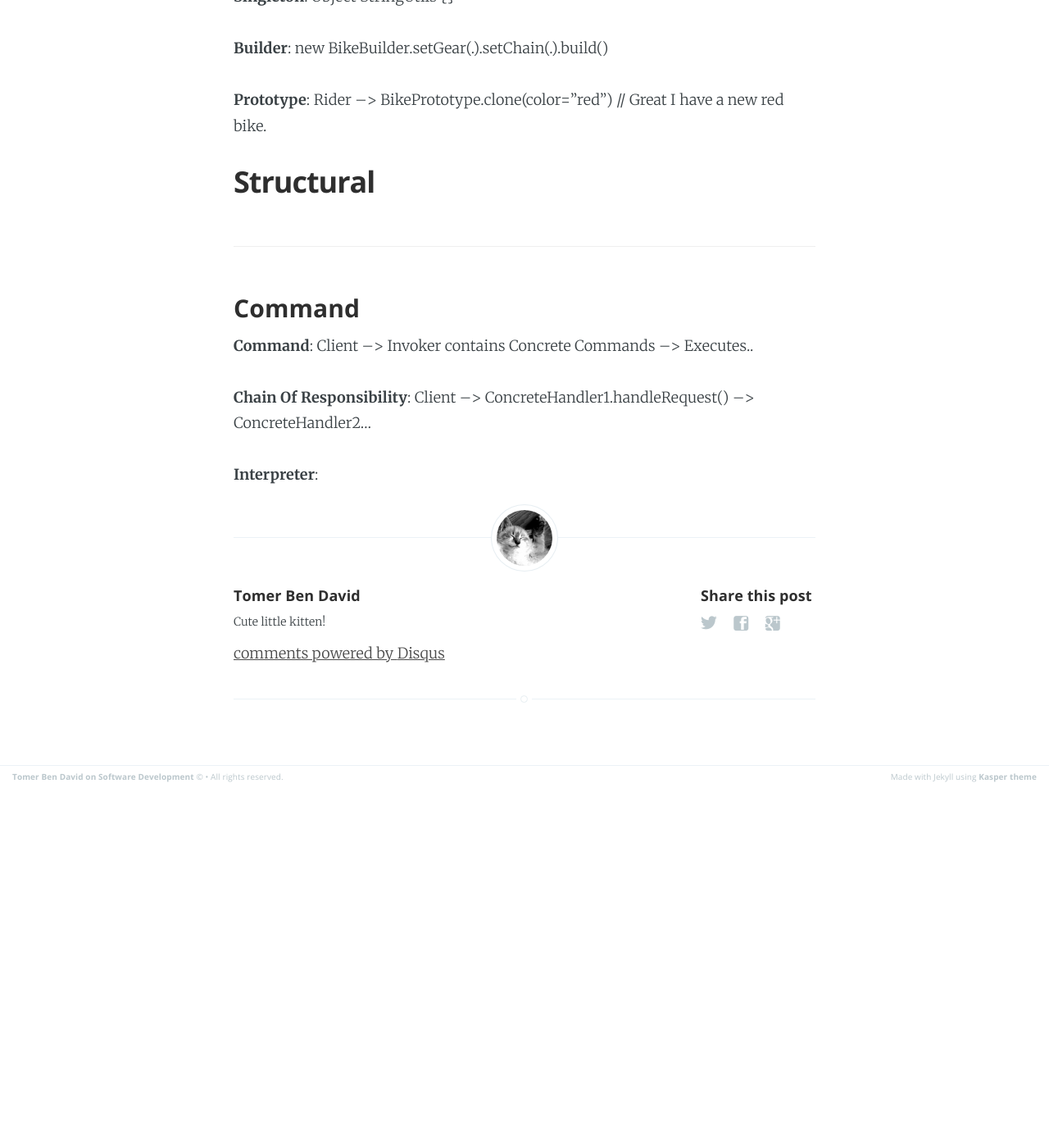
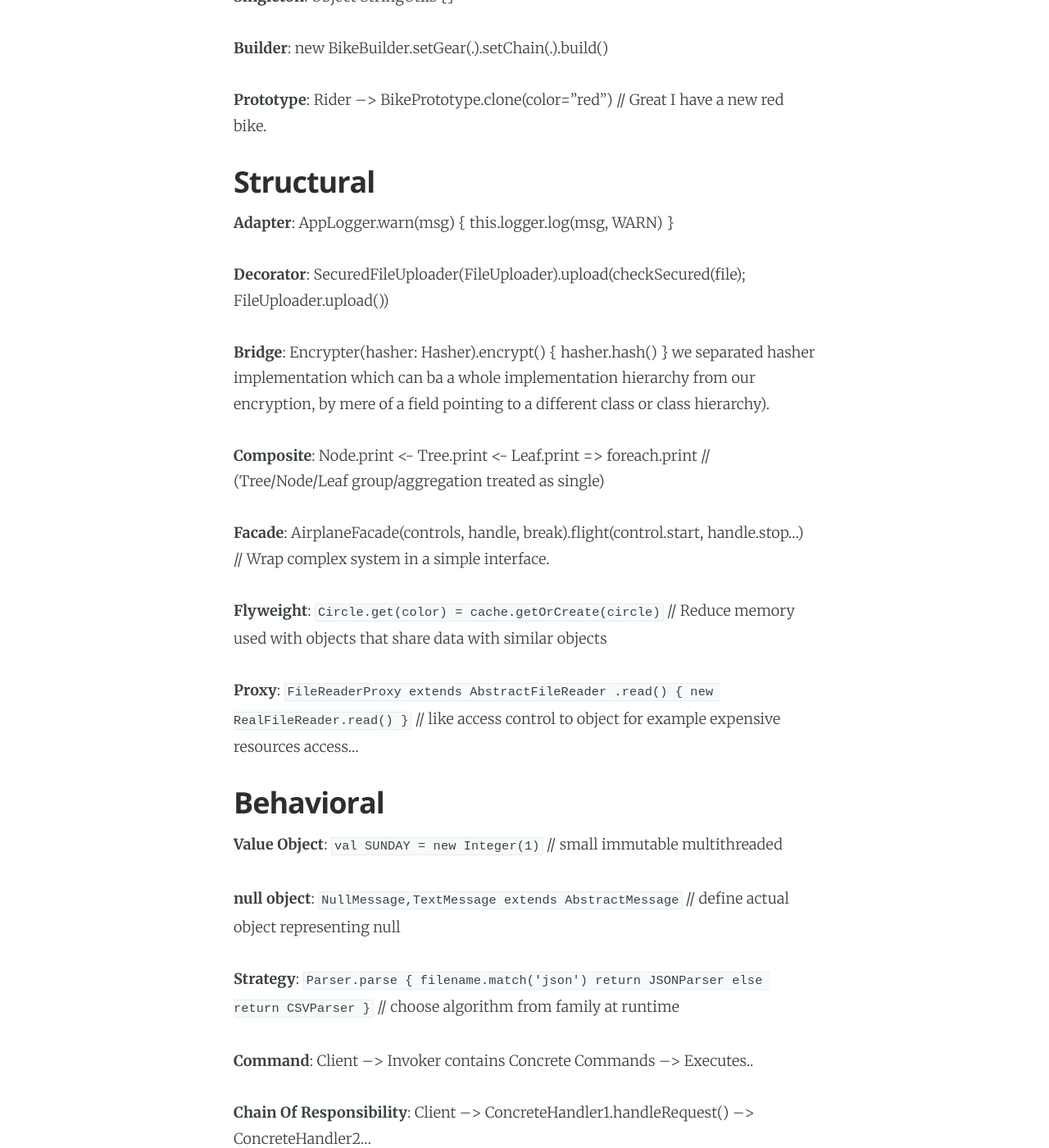
Before and after one commit to tomer-ben-david/tomer-ben-david.github.io.jekyll, a Jekyll site: the page built from _posts/2017/2017-04-24-page-cheatsheet-design-patterns.md, in a window 1280 px wide and 1400 px high, scrolled down 612 px. Shown: the whole window at 82% size. Built offline with Jekyll 4.4.1, drawn with Linux system fonts in a browser that asks for light colours; comment, search, counter and statistics services are not loaded; before the commit the page ends 1574 px from its top, so only the background shows below that; some of the changed text lies outside the part shown.

Commit message:
+design patterns

```diff
--- a/_posts/2017/2017-04-24-page-cheatsheet-design-patterns.md
+++ b/_posts/2017/2017-04-24-page-cheatsheet-design-patterns.md
@@ -5,7 +5,7 @@ date:   2017-04-22 22:18:00
 categories: cheatsheet,design-patterns,dev
 comments: true
 ---
-## Introduction
+## Brief Summary of design patterns
 
 ## Creational
 
@@ -23,12 +23,44 @@ comments: true
 
 ## Structural
 
-****
+**Adapter**: AppLogger.warn(msg) { this.logger.log(msg, WARN) }
 
-### Command
+**Decorator**: SecuredFileUploader(FileUploader).upload(checkSecured(file); FileUploader.upload())
+
+**Bridge**: Encrypter(hasher: Hasher).encrypt() { hasher.hash() } we separated hasher implementation which can ba a whole implementation hierarchy from our encryption, by mere of a field pointing to a different class or class hierarchy).
+
+**Composite**: Node.print <- Tree.print <- Leaf.print => foreach.print // (Tree/Node/Leaf group/aggregation treated as single)
+
+**Facade**: AirplaneFacade(controls, handle, break).flight(control.start, handle.stop...) // Wrap complex system in a simple interface.
+
+**Flyweight**: `Circle.get(color) = cache.getOrCreate(circle)` // Reduce memory used with objects that share data with similar objects
+
+**Proxy**: `FileReaderProxy extends AbstractFileReader .read() { new RealFileReader.read() }` // like access control to object for example expensive resources access...
+
+## Behavioral
+
+**Value Object**: `val SUNDAY = new Integer(1)` // small immutable multithreaded
+
+**null object**: `NullMessage,TextMessage extends AbstractMessage` // define actual object representing null
+
+**Strategy**: `Parser.parse { filename.match('json') return JSONParser else return CSVParser }` // choose algorithm from family at runtime
 
 **Command**: Client --> Invoker contains Concrete Commands --> Executes..
 
 **Chain Of Responsibility**: Client --> ConcreteHandler1.handleRequest() --> ConcreteHandler2...
 
-**Interpreter**:
+**Interpreter**: Interprester.interepet { operator.match { case "+": new Add } } // Represent a domain with a language.
+
+**Iterator**: StudentIterator extends Iterator { override hasNext(); override next() }
+
+**Mediator**: GoogleGroupsMembersMedaitor.sendMessage // (instead of external class keeping track of who is in members)
+
+**Memento**: TextEditor.undo() { memento.getPrevState() } // undo - rollback / restore object state
+
+**Observer**
+
+**State**: `PausedState.press() { setState(PlayState); }; PlayState.pressed() { setState(PausedState); }` // like strategy design pattern state is about how algorithm performaed state is about what action is performed.
+
+**Template Method**: `DataFinderExample.find { jsonDatafinder extends DataFinder findInJson, csvDataFinder find in csv }` // common skeleton for algorithm different implementations deal with specifics defer algorithm impl to subsclasses.
+
+**Visitor**: `Text.accept(htmlExporterVisitor) { htmlExporterVisitor.visit(this); }; htmlExporterVisitor.print(); } Not all use cases are known at design of class.
```
